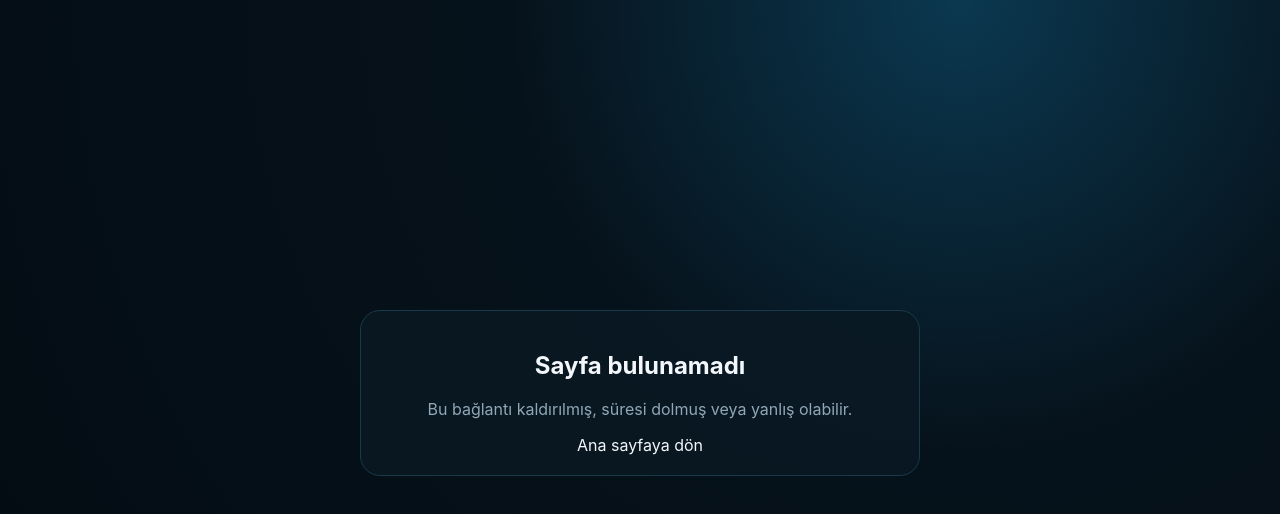
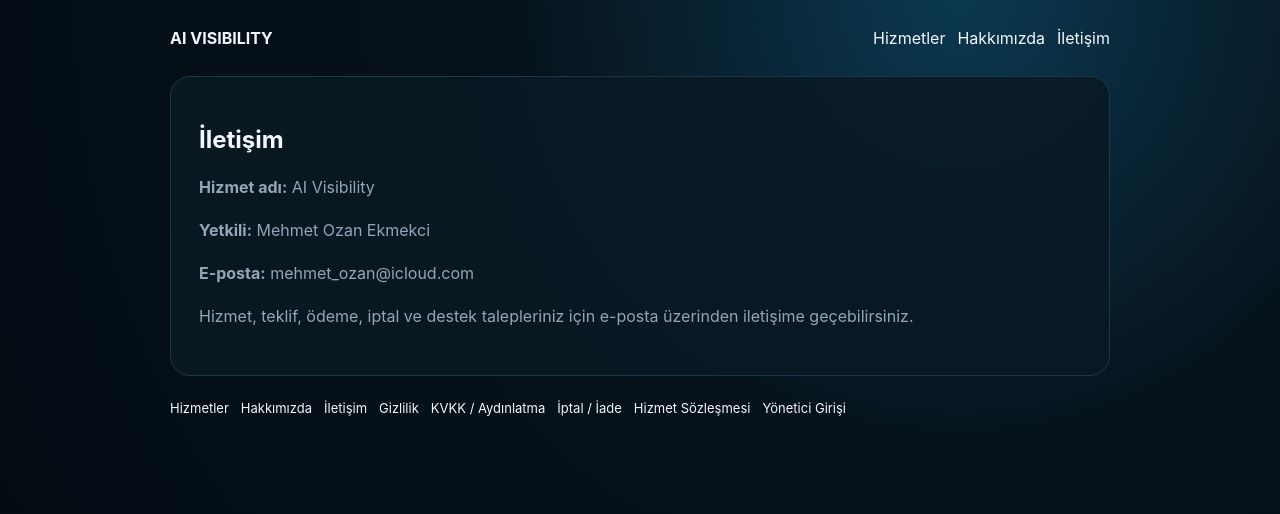
Before and after one commit to mehmetozan-5858/ai-visibility, a Next.js app: page /iletisim in a window 1280 px wide. Before the commit this address had no page. Shown: the top 514 px of the page. Built offline with nearby package versions, Linux system fonts and the light colour scheme.

Commit message:
Add public iletisim page

```diff
--- /dev/null
+++ b/app/iletisim/page.js
@@ -0,0 +1,8 @@
+import PublicPage from "../../components/PublicPage";
+export const metadata={title:"İletişim | AI Visibility"};
+export default function Page(){return <PublicPage title="İletişim">
+  <p><b>Hizmet adı:</b> AI Visibility</p>
+  <p><b>Yetkili:</b> Mehmet Ozan Ekmekci</p>
+  <p><b>E-posta:</b> mehmet_ozan@icloud.com</p>
+  <p>Hizmet, teklif, ödeme, iptal ve destek talepleriniz için e-posta üzerinden iletişime geçebilirsiniz.</p>
+</PublicPage>}
```
